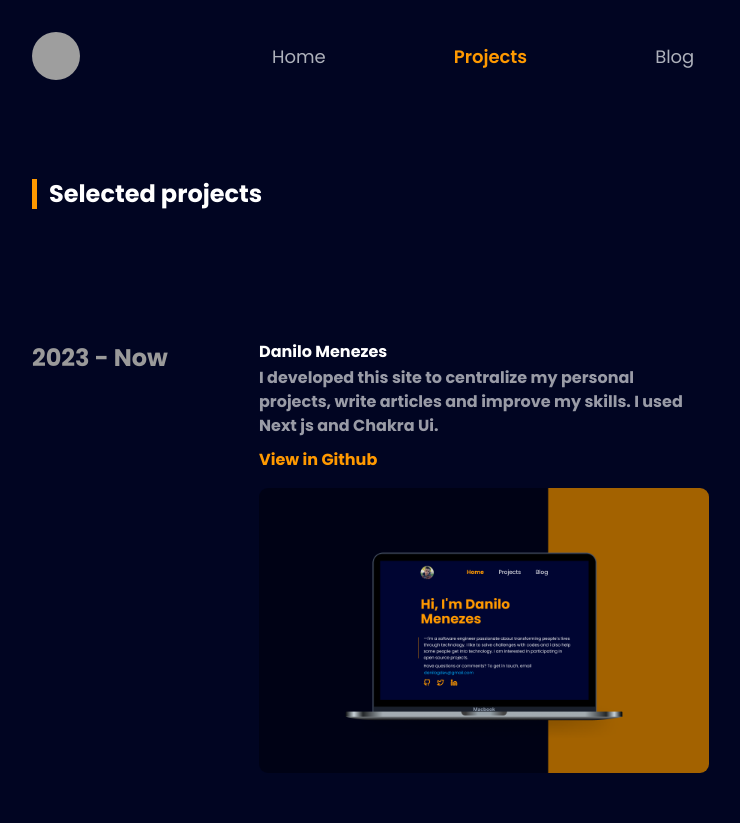
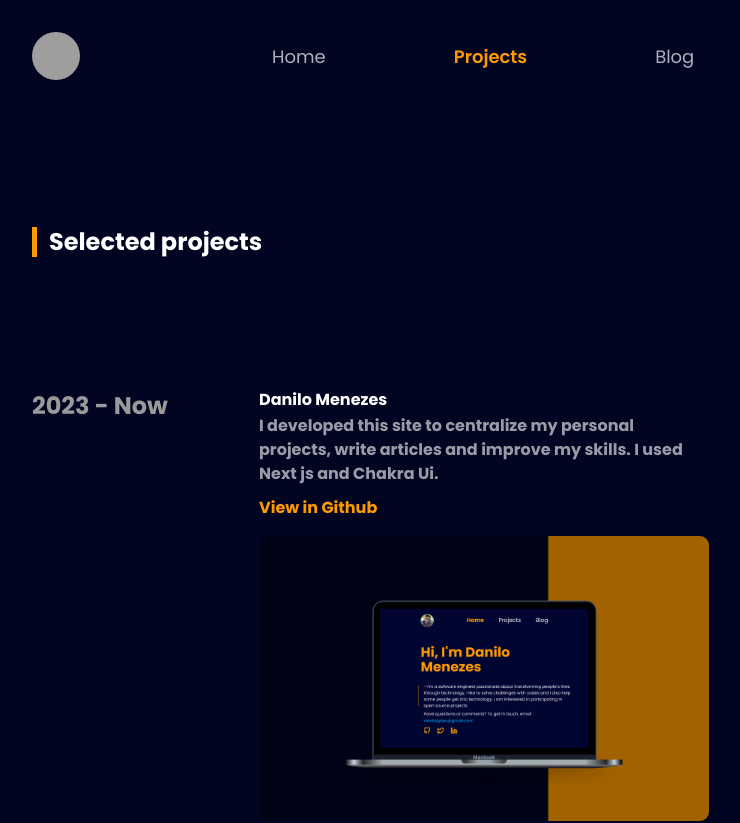
Before and after one commit to jovemdan/danilo-menezes, a Next.js app: page /projects in a window 1280 px wide. Shown: the top 823 px of the page, without its empty margins (218-958 px from the left). Built offline with nearby package versions, Linux system fonts and the light colour scheme; grey boxes are pictures that could not be loaded.

Commit message:
feat: New layout, mt in SelectedProjects

```diff
--- a/src/components/projects/selected-projects.tsx
+++ b/src/components/projects/selected-projects.tsx
@@ -2,7 +2,7 @@ import { Flex, Image, Text } from '@chakra-ui/react'
 
 export function SelectedProjects() {
   return (
-    <Flex mt={['10', '12', '24']} gap='3'>
+    <Flex mt={['10', '12', '36']} gap='3'>
       <Image src='/divider-small.svg' alt='divider' />
       <Text
         fontSize={['15px', '20px', '24px']}
```
